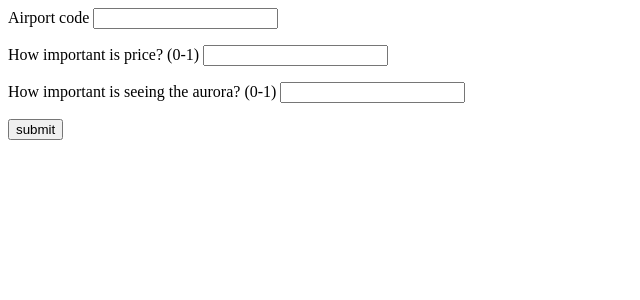
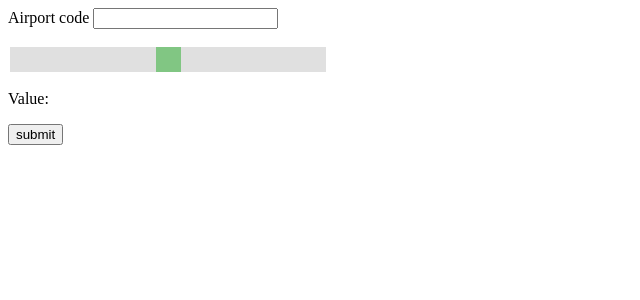
Before and after one commit to michevan/northern-flights, a Flask app: page / in a window 1280 px wide. Shown: the top 300 px of the page, without its empty margins (0-640 px from the left). Run offline with Flask 2, Linux system fonts and the light colour scheme.

Commit message:
changed the input to use a slider instead

```diff
--- a/website/nf/app.py
+++ b/website/nf/app.py
@@ -40,6 +40,8 @@ def result():
     	arctic_circle_lat = 64.0   #it's actually 66.3 degrees, but give a bit of wiggle room
     	route_dl = 50   #km, the spatial resolution of the great circle geometry
     	airport_code = request.form['airport']
+    	slider_value = request.form['value_slider']
+    	print(slider_value)
     	current_date = time.strftime('%m/%d/%Y')    #make date format a constant
     	sp_api = nf.SkyPickerApi()
     	sp_results = sp_api.search_flights_from_airport(airport_code, datetime.strptime(current_date, '%m/%d/%Y')+timedelta(days=7),datetime.strptime(current_date, '%m/%d/%Y')+timedelta(days=14))
--- a/website/nf/templates/input.html
+++ b/website/nf/templates/input.html
@@ -1,10 +1,64 @@
 <html>
+
+
+<head>
+
+<meta name="viewport" content="width=device-width, initial-scale=1">
+<style>
+.slidecontainer {
+    width: 50%;
+}
+
+.slider {
+    -webkit-appearance: none;
+    width: 50%;
+    height: 25px;
+    background: #d3d3d3;
+    outline: none;
+    opacity: 0.7;
+    -webkit-transition: .2s;
+    transition: opacity .2s;
+}
+
+.slider:hover {
+    opacity: 1;
+}
+
+.slider::-webkit-slider-thumb {
+    -webkit-appearance: none;
+    appearance: none;
+    width: 25px;
+    height: 25px;
+    background: #4CAF50;
+    cursor: pointer;
+}
+
+.slider::-moz-range-thumb {
+    width: 25px;
+    height: 25px;
+    background: #4CAF50;
+    cursor: pointer;
+}
+</style>
+</head>
+
+
    <body>
 
       <form action = "http://localhost:5000/result" method = "POST">
          <p>Airport code <input type = "text" name = "airport" /></p>
-         <p>How important is price? (0-1) <input type = "text" name = "price_value" /></p>
-         <p>How important is seeing the aurora? (0-1) <input type = "text" name = "aurora_value" /></p>
+
+
+<div class="slidecontainer">
+  <input type="range" min="-10" max="10" value="0" class="slider" name="value_slider">
+  <p>Value: <span id="demo"></span></p>
+</div>
+
+
+
+
+
+
          <p><input type = "submit" value = "submit" /></p>
       </form>
 
```
